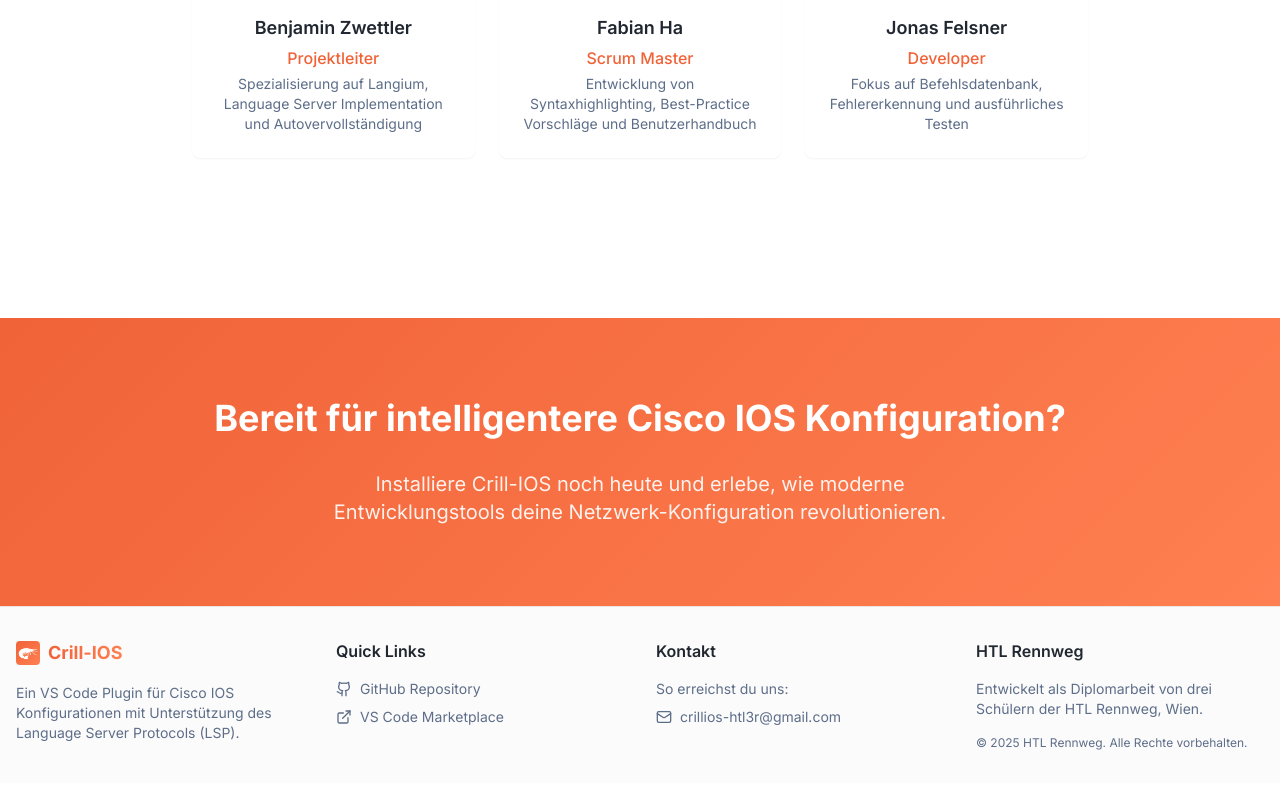
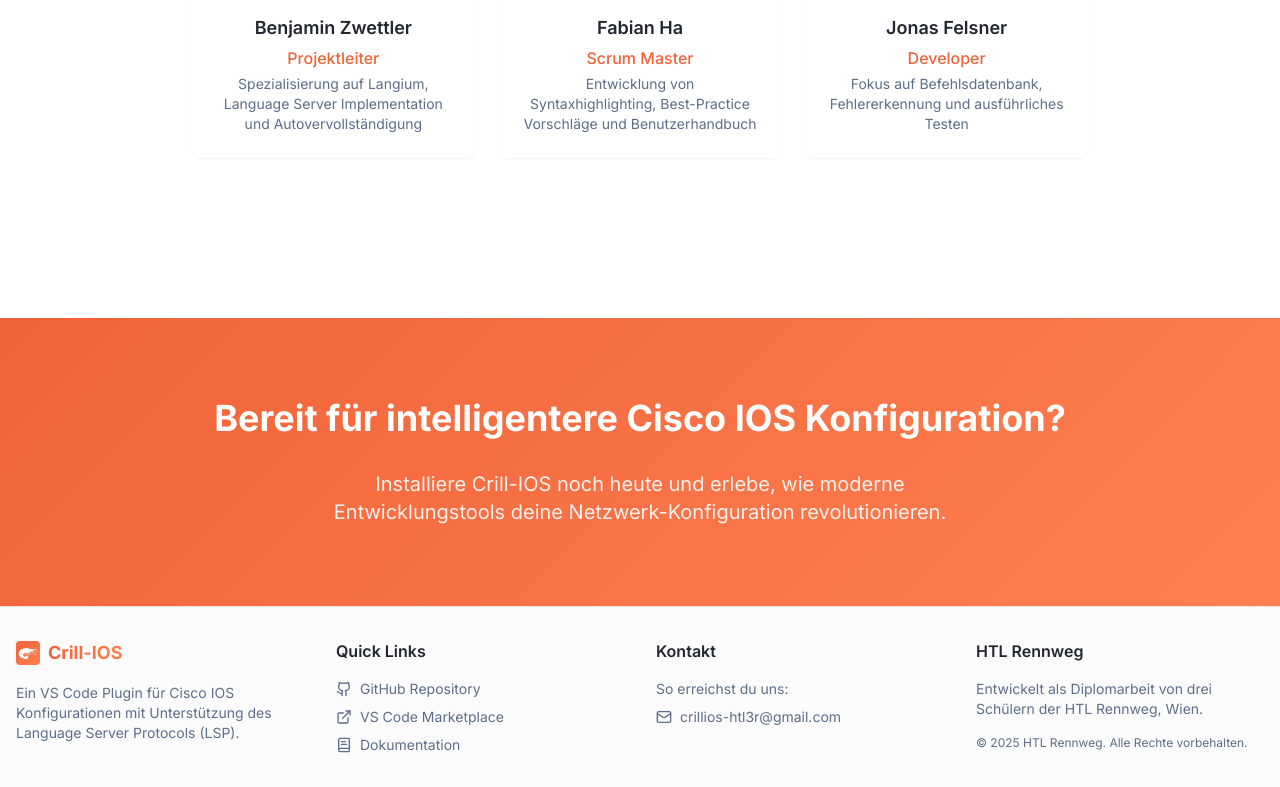
Before and after one commit to Crill-IOS/Crill-IOS-Website, a React (Vite) app: page / in a window 1280 px wide. Shown: the part 2431-3218 px from the top of the page. Built offline with nearby package versions, Linux system fonts and the light colour scheme; the HTML template or start-up script is replaced by a standard one.

Commit message:
Added Dokumentation quick-link to footer

```diff
--- a/src/components/Footer.tsx
+++ b/src/components/Footer.tsx
@@ -1,4 +1,4 @@
-import { Github, ExternalLink, Mail } from "lucide-react";
+import { Github, ExternalLink, Mail, BookText } from "lucide-react";
 
 const Footer = () => {
   return (
@@ -39,6 +39,14 @@
               >
                 <ExternalLink className="h-4 w-4" />
                 <span>VS Code Marketplace</span>
+              </a>
+
+              <a
+                href="https://docs.crillios.com"
+                className="flex items-center space-x-2 text-muted-foreground hover:text-coral transition-colors text-sm"
+              >
+                <BookText className="h-4 w-4" />
+                <span>Dokumentation</span>
               </a>
             </div>
           </div>
```
